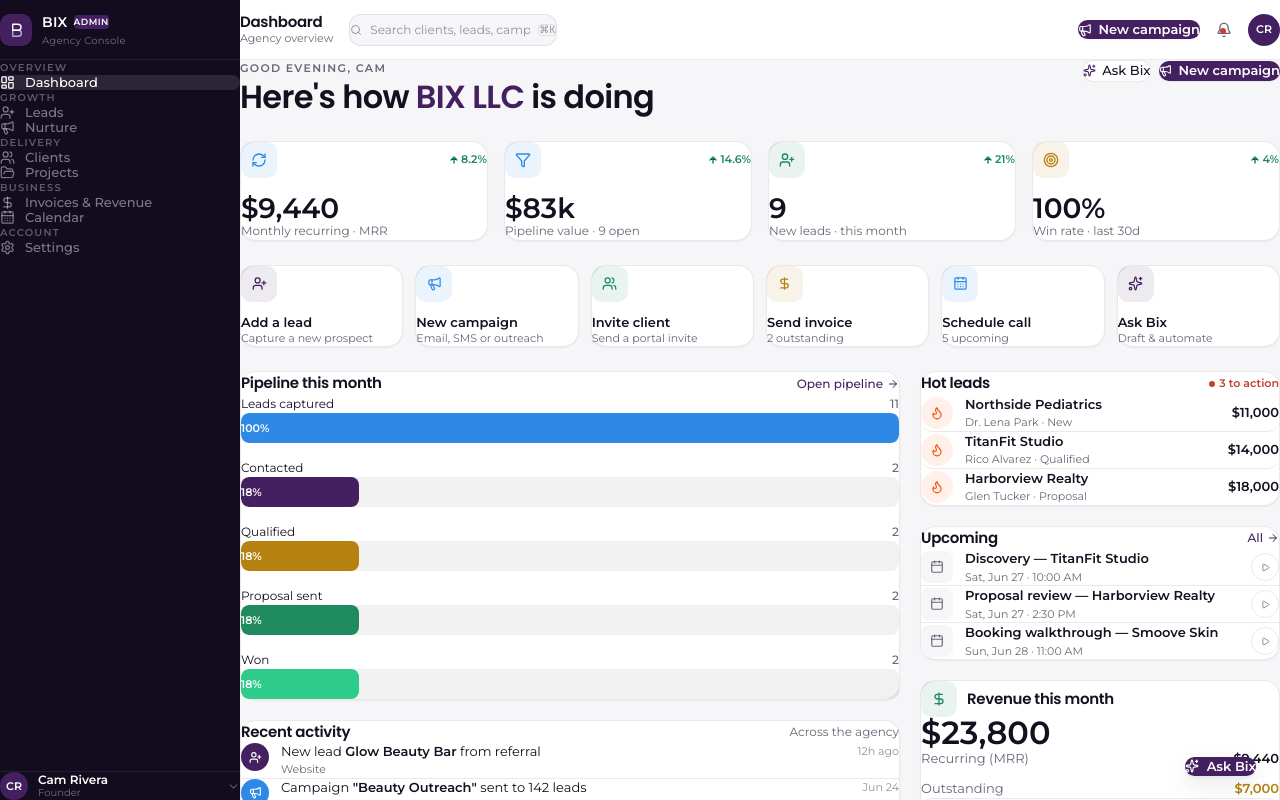
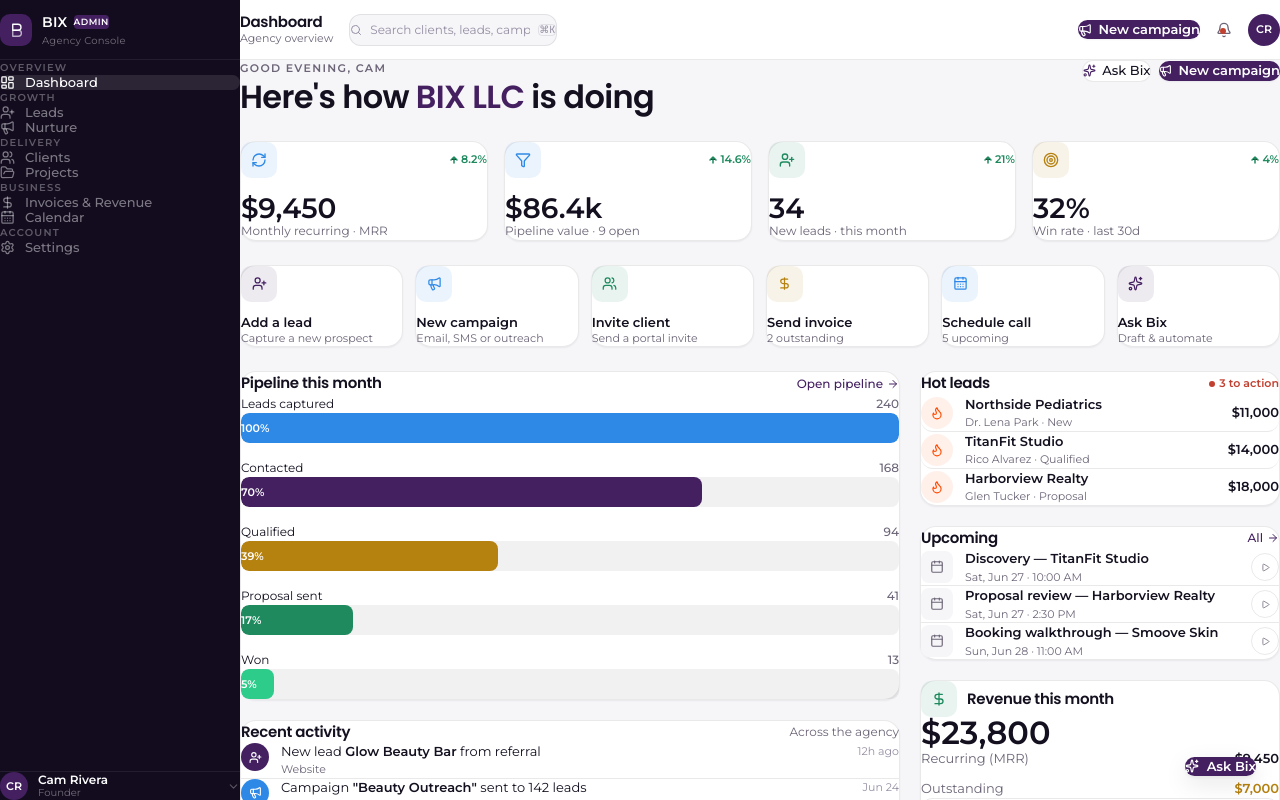
Before and after one commit to Bixllc/bix-console, a React (Vite) app: page / in a window 1280 px wide. Built offline with nearby package versions, Linux system fonts and the light colour scheme.

Commit message:
Fix dashboard: pipeline funnel numbers + KPI values match design

```diff
--- a/src/pages/Dashboard.tsx
+++ b/src/pages/Dashboard.tsx
@@ -6,15 +6,11 @@ import {
   Mail, FileText
 } from 'lucide-react'
 import { useConsoleStore } from '@/store/useConsoleStore'
-import { mockMeetings, kpis } from '@/data/mock'
+import { mockMeetings } from '@/data/mock'
 import { Card } from '@/components/ui'
 
 // ─── Helpers ──────────────────────────────────────────────────────────────────
 
-function fmt$(n: number) {
-  if (n >= 1000) return `$${(n / 1000).toFixed(n % 1000 === 0 ? 0 : 1)}k`
-  return `$${n.toLocaleString()}`
-}
 
 function fmtDate(iso: string) {
   const d = new Date(iso)
@@ -117,20 +113,8 @@ export function Dashboard() {
   const hotLeads = leads.filter(l => l.temperature === 'hot' && l.stage !== 'won' && l.stage !== 'lost').slice(0, 3)
   const upcoming = mockMeetings.slice(0, 3)
 
-  const mrr = kpis.mrr
-  const pipeline = kpis.pipelineValue
-  const newLeads = kpis.newLeadsThisMonth
-  const winRate = kpis.winRate
-
-  const stageCounts = {
-    new:       leads.filter(l => l.stage === 'new').length,
-    contacted: leads.filter(l => l.stage === 'contacted').length,
-    qualified: leads.filter(l => l.stage === 'qualified').length,
-    proposal:  leads.filter(l => l.stage === 'proposal').length,
-    won:       leads.filter(l => l.stage === 'won').length,
-  }
-  const totalLeads = Math.max(leads.length, 1)
-  const pct = (n: number) => Math.round((n / totalLeads) * 100)
+  // Funnel aggregate numbers (all-time pipeline funnel)
+  const funnel = { captured: 240, contacted: 168, qualified: 94, proposal: 41, won: 13 }
 
   const hour = new Date().getHours()
   const greeting = hour < 12 ? 'Good morning' : hour < 17 ? 'Good afternoon' : 'Good evening'
@@ -167,13 +151,13 @@ export function Dashboard() {
       {/* KPI row */}
       <div className="grid grid-cols-2 lg:grid-cols-4 gap-4">
         <KpiCard icon={<RefreshCw size={16} />} accent="#2E89E6" delta={8.2}
-          value={`$${mrr.toLocaleString()}`} label="Monthly recurring · MRR" />
+          value="$9,450" label="Monthly recurring · MRR" />
         <KpiCard icon={<Filter size={16} />} accent="#2E89E6" delta={14.6}
-          value={fmt$(pipeline)} label={`Pipeline value · ${leads.filter(l => !['won','lost'].includes(l.stage)).length} open`} />
+          value="$86.4k" label="Pipeline value · 9 open" />
         <KpiCard icon={<UserPlus size={16} />} accent="#1E8A5E" delta={21}
-          value={String(newLeads)} label="New leads · this month" />
+          value="34" label="New leads · this month" />
         <KpiCard icon={<Target size={16} />} accent="#B5810F" delta={4}
-          value={`${winRate}%`} label="Win rate · last 30d" />
+          value="32%" label="Win rate · last 30d" />
       </div>
 
       {/* Quick actions */}
@@ -204,11 +188,11 @@ export function Dashboard() {
               </button>
             </div>
             <div className="flex flex-col gap-4">
-              <PipelineBar label="Leads captured" count={totalLeads}                pct={100}                        color="#2E89E6" />
-              <PipelineBar label="Contacted"      count={stageCounts.contacted}     pct={pct(stageCounts.contacted)} color="#442061" />
-              <PipelineBar label="Qualified"      count={stageCounts.qualified}     pct={pct(stageCounts.qualified)} color="#B5810F" />
-              <PipelineBar label="Proposal sent"  count={stageCounts.proposal}      pct={pct(stageCounts.proposal)}  color="#1E8A5E" />
-              <PipelineBar label="Won"            count={stageCounts.won}           pct={pct(stageCounts.won)}       color="#2ECC8B" />
+              <PipelineBar label="Leads captured" count={funnel.captured}  pct={100} color="#2E89E6" />
+              <PipelineBar label="Contacted"      count={funnel.contacted} pct={70}  color="#442061" />
+              <PipelineBar label="Qualified"      count={funnel.qualified} pct={39}  color="#B5810F" />
+              <PipelineBar label="Proposal sent"  count={funnel.proposal}  pct={17}  color="#1E8A5E" />
+              <PipelineBar label="Won"            count={funnel.won}       pct={5}   color="#2ECC8B" />
             </div>
           </Card>
 
@@ -325,7 +309,7 @@ export function Dashboard() {
             <div className="flex flex-col gap-2.5 mb-4">
               <div className="flex items-center justify-between text-[13px]">
                 <span className="text-[var(--color-muted)]">Recurring (MRR)</span>
-                <span className="font-semibold text-[var(--color-ink)]">${mrr.toLocaleString()}</span>
+                <span className="font-semibold text-[var(--color-ink)]">$9,450</span>
               </div>
               <div className="flex items-center justify-between text-[13px]">
                 <span className="text-[var(--color-muted)]">Outstanding</span>
```
